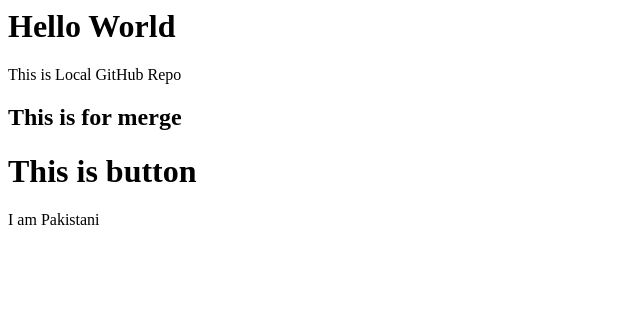
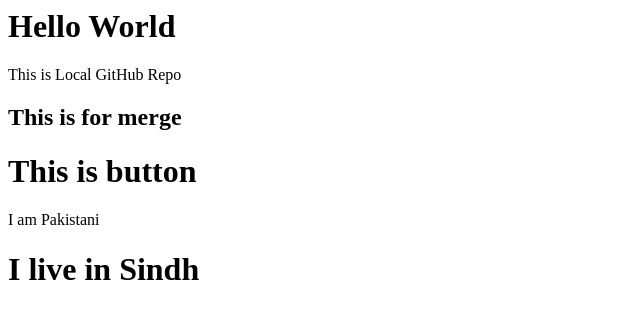
Before and after one commit to anassyed19c1-collab/GitHub-Local, a plain HTML site: page index.html in a window 1280 px wide. Shown: the whole page, without its empty margins (0-640 px from the left). Drawn offline with Linux system fonts and the light colour scheme.

Commit message:
sindh added

```diff
--- a/index.html
+++ b/index.html
@@ -18,3 +18,6 @@
 
 
 <p>I am Pakistani</p>
+
+
+<h1>I live in Sindh</h1>
```
